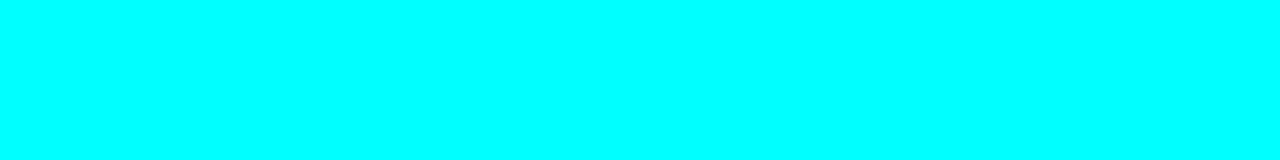
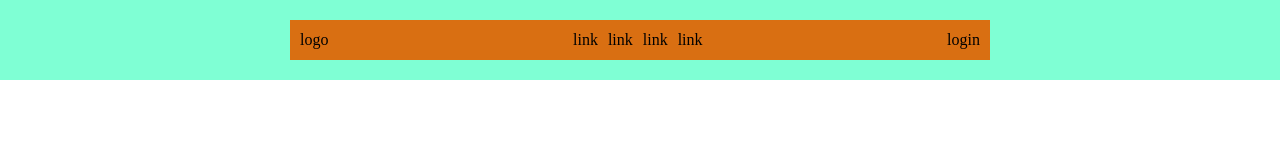
Before and after one commit to fraberret/htmlcss-struttura-discord, a plain HTML site: page index.html in a window 1280 px wide. Drawn offline with Linux system fonts and the light colour scheme.

Commit message:
add header section

```diff
--- a/assets/css/style.css
+++ b/assets/css/style.css
@@ -1,3 +1,33 @@
-body{
-    background-color: aqua;
+*{
+    margin: 0;
+    padding: 0;
+    box-sizing: border-box;
 }
+
+#site_header{
+    height: 80px;
+    background-color: aquamarine;
+    display: flex;
+    justify-content: center;
+    align-items: center;
+}
+#header_contenitor{
+    height: 40px;
+    width: 700px;
+    background-color: rgb(217, 111, 18);
+    display: flex;
+    justify-content: space-between;
+    align-items: center;
+    padding: 0px 10px ;
+
+}
+
+#menu{
+    width: 400px;
+    display: flex;
+    justify-content:center ;
+}
+
+#link{
+    padding: 0px 5px;
+}
--- a/index.html
+++ b/index.html
@@ -7,6 +7,35 @@
     <link rel="stylesheet" href="./assets/css/style.css">
 </head>
 <body>
+    <header id="site_header">
+        <div  id="header_contenitor">
 
+            <div id="logo">
+                <span>logo</span>
+            </div>
+
+            <div id="menu">
+                <span id="link">link</span>
+                <span id="link">link</span>
+                <span id="link">link</span>
+                <span id="link">link</span>
+            </div>
+            <div id="login">
+                <span>login</span>
+            </div>
+
+        </div>
+    </header>
+    <!-- /#site_header -->
+
+    <main id="site_main">
+
+    </main>
+    <!-- /#site_main -->
+
+    <footer id="site_footer">
+
+    </footer>
+    <!-- /#site_footer -->
 </body>
 </html>
```
